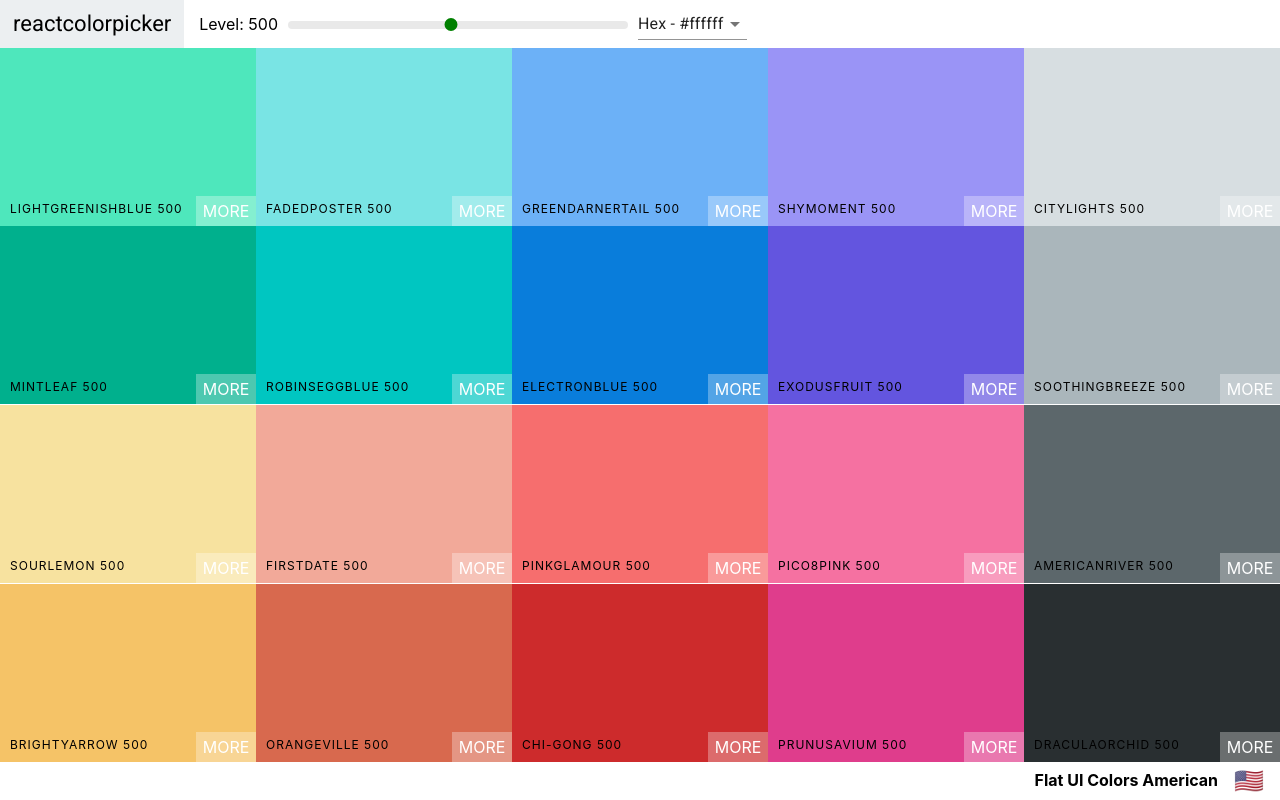
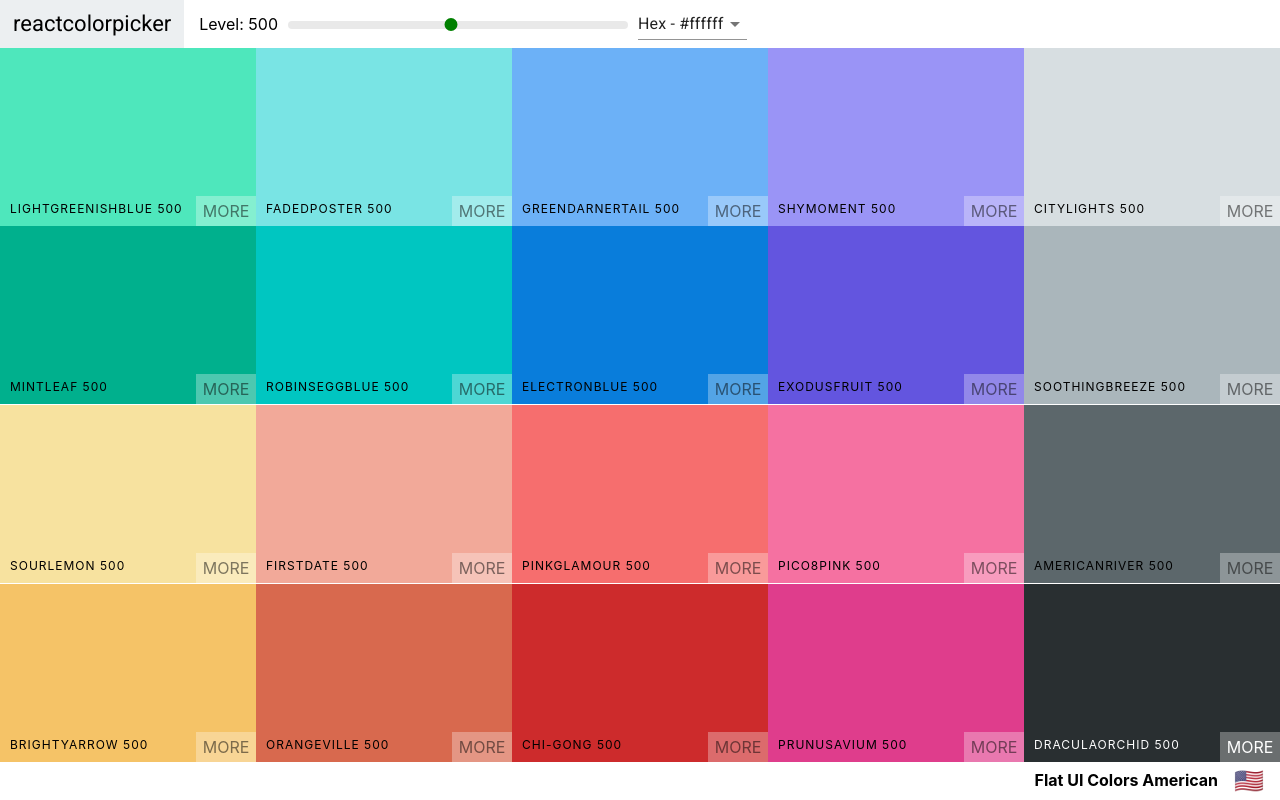
Before and after one commit to gustavo-camello/color_app, a React (Create React App) app: page /palette/flat-ui-colors-american in a window 1280 px wide. Built offline with nearby package versions, Linux system fonts and the light colour scheme.

Commit message:
adjust text colors

```diff
--- a/src/ColorBox.css
+++ b/src/ColorBox.css
@@ -56,6 +56,14 @@
     text-transform: uppercase;
     font-size: 12px;
     text-align: left;
+}
+
+.light-text {
+    color: white;
+}
+
+.ColorBox .dark-text {
+    color: rgba(0, 0, 0, 0.5);
 }
 
 .see-more {
--- a/src/ColorBox.js
+++ b/src/ColorBox.js
@@ -1,6 +1,7 @@
 import React, {Component} from 'react';
 import CopyToClipBoard from 'react-copy-to-clipboard';
 import {Link} from 'react-router-dom';
+import chroma from 'chroma-js';
 import './ColorBox.css';
 
 class ColorBox extends Component {
@@ -23,6 +24,9 @@
     render () {
         const {name, background, id, paletteId, showLink} = this.props;
         const {copied} = this.state;
+        const isDarkColor = chroma(background).luminance() <= 0.08;
+        const isLightColor = chroma(background).luminance() >= 0.07;
+
         return (
             <CopyToClipBoard text={background} onCopy={this.changeCopystate}>
                 <div style={{ background: background}} className="ColorBox">
@@ -32,17 +36,17 @@
                     />
                     <div className={`copy-message ${copied && 'show'}`}>
                         <h1>Copied!</h1>
-                        <p>{this.props.background}</p>
+                        <p className={isLightColor && "dark-text"}>{this.props.background}</p>
                     </div>
                     <div className="copy-container">
                         <div className="box-content">
-                            <span>{name}</span>
+                            <span className={isDarkColor && "light-text"}>{name}</span>
                         </div>
-                        <button className="copy-button">Copy</button>
+                        <button className={`copy-button ${isLightColor && "dark-text"}`}>Copy</button>
                     </div>
                     {showLink && (
                         <Link to={`/palette/${paletteId}/${id}`} onClick={e => e.stopPropagation()}>
-                            <span className="see-more">More</span>
+                            <span className={`see-more ${isLightColor && "dark-text"}`}>MORE</span>
                         </Link>
                     )}
                 </div>
```
